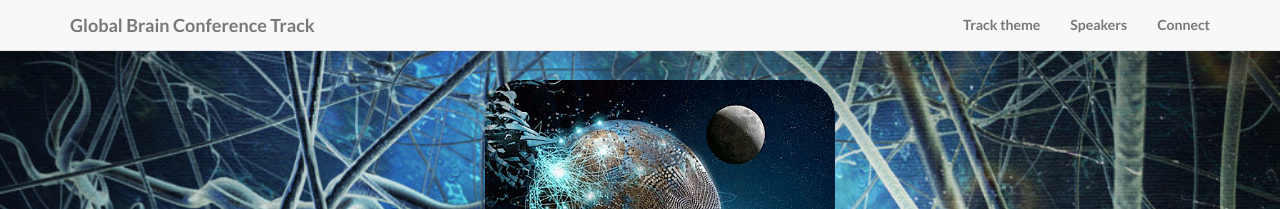
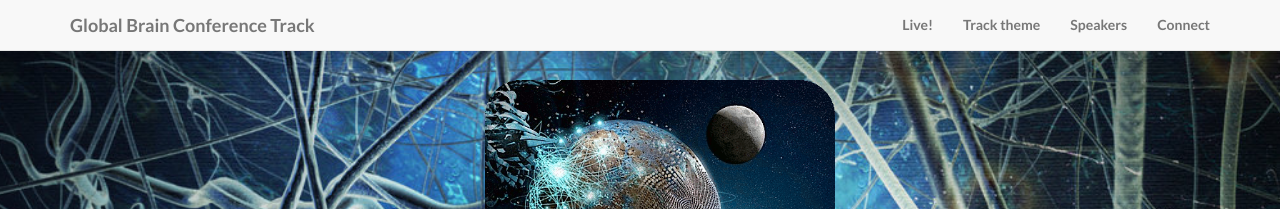
Before and after one commit to globalbraininstitute/vienna2015, a Jekyll site: the page built from index.html, in a window 1280 px wide. Shown: the top 209 px of the page. Built offline with Jekyll 4.4.1, drawn with Linux system fonts in a browser that asks for light colours.

Commit message:
live on the web page

```diff
--- a/_includes/navigation.html
+++ b/_includes/navigation.html
@@ -15,6 +15,9 @@
         <div class="collapse navbar-collapse" id="bs-example-navbar-collapse-1">
             <ul class="nav navbar-nav navbar-right">
                 <li>
+                    <a href="{{site.baseurl}}/pages/live/"><font style="font-weight:700">Live!</font></a>
+                <li>
+            <li>
                     <a href="{{site.baseurl}}/#conference-theme"><font style="font-weight:700">Track theme</font></a>
                 <li>
                     <a href="{{site.baseurl}}/#speakers"><font style="font-weight:700">Speakers</font></a>
--- a/_includes/twitter_gbconf2015.html
+++ b/_includes/twitter_gbconf2015.html
@@ -1,9 +1,9 @@
  <a class="twitter-timeline"
     href="https://twitter.com/hashtag/gbconf2015"
     data-widget-id="601316103479021568"
-    data-chrome="transparent noscrollbar"
+    data-chrome="noscrollbar"
     data-border-color="#3b94d9"
-    height="320px">
+    height="400px">
     #gbconf2015 Tweets
 </a>
 <script>
--- a/_includes/twitter_globalbrain.html
+++ b/_includes/twitter_globalbrain.html
@@ -1,9 +1,9 @@
 <a class="twitter-timeline"
     href="https://twitter.com/hashtag/globalbrain"
     data-widget-id="598979609644896256"
-    data-chrome="transparent noscrollbar"
+    data-chrome="noscrollbar"
     data-border-color="#3b94d9"
-    height="320px"
+    height="400px"
 >#globalbrain Tweets
 </a>
 <script>
```
